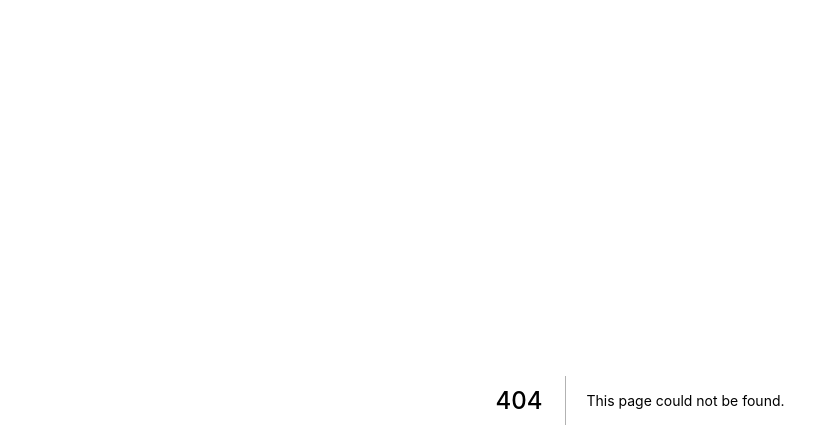
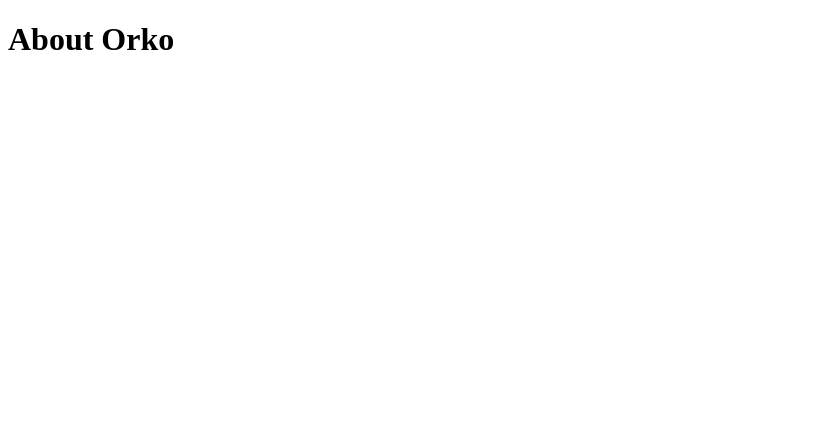
Before and after one commit to echobind/orko-ui, a Next.js app: page /about in a window 1280 px wide. Before the commit this address had no page. Shown: the top 448 px of the page, without its empty margins (0-839 px from the left). Built offline with nearby package versions, Linux system fonts and the light colour scheme.

Commit message:
Creates about page (#8)

```diff
--- /dev/null
+++ b/pages/about.js
@@ -0,0 +1,5 @@
+export default () => (
+  <div>
+    <h1>About Orko</h1>
+  </div>
+);
```
